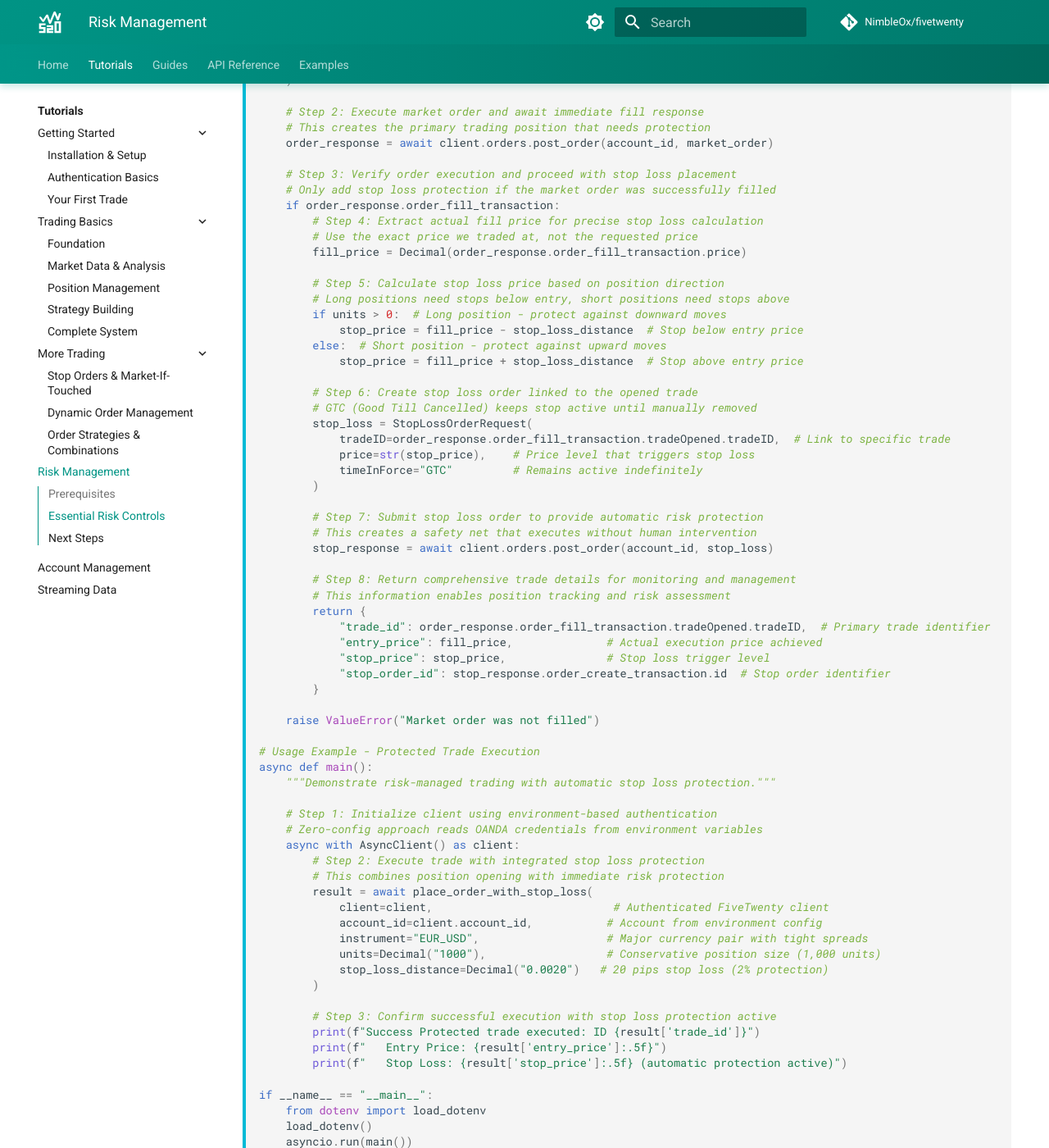
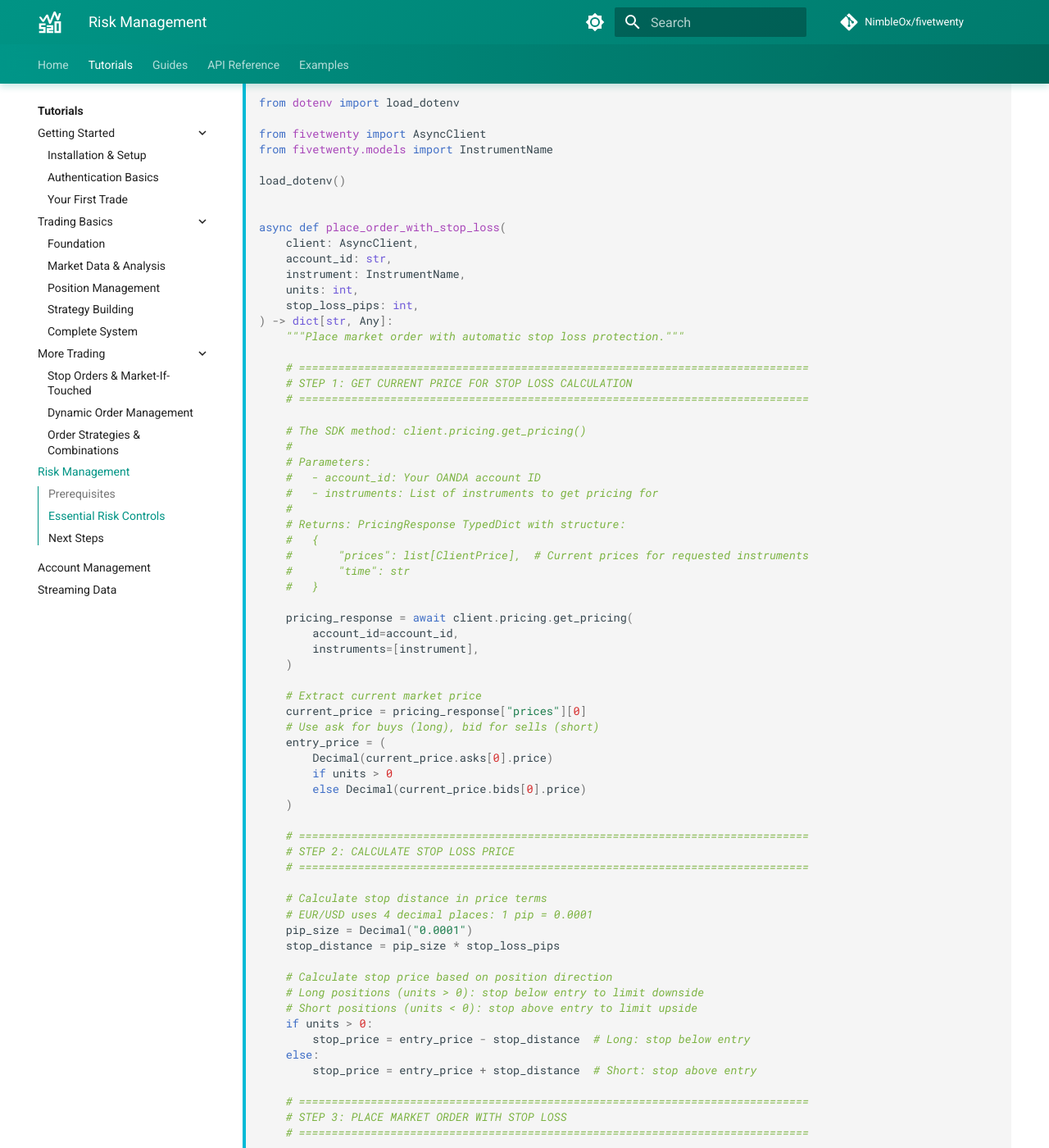
Before and after one commit to NimbleOx/fivetwenty, an MkDocs documentation site: the page built from docs/tutorials/risk-management.md, in a window 1280 px wide and 1400 px high, scrolled down 1169 px. Shown: the whole window at 82% size. Built offline with MkDocs 1.6.1 and Material for MkDocs 9.7.7, drawn with Linux system fonts in a browser that asks for light colours; comment, search, counter and statistics services are not loaded; some of the changed text lies outside the part shown.

Commit message:
Standardize code blocks in risk-management.md tutorial

````diff
--- a/docs/tutorials/risk-management.md
+++ b/docs/tutorials/risk-management.md
@@ -19,100 +19,179 @@
 
 ### Stop Loss Orders
 
-<!-- fragment: Demo stop loss implementation with ternary operators and type annotation issues -->
+Stop loss orders are the foundation of effective risk management in trading. Without stop losses, a single adverse market move can wipe out weeks or months of profitable trades. By automatically closing positions at predetermined price levels, stop losses protect your capital from catastrophic losses while allowing profitable trades to run. Every professional trading strategy includes stop loss protection as a non-negotiable risk control.
+
+The FiveTwenty SDK provides a streamlined approach to stop loss management using the `stop_loss` parameter on market orders. This creates a "stopLossOnFill" order that automatically activates when your market order executes, ensuring immediate risk protection without the complexity of managing separate stop loss orders. This example demonstrates how to calculate appropriate stop levels based on position direction and attach them to trades in a single, atomic operation.
+
+<!-- filepath: docs/tutorials/risk-management/example_stop_loss.py -->
 ```python
+"""Demonstrate stop loss order placement for automated risk protection.
+
+This example shows how to:
+- Calculate stop loss price based on position direction and risk tolerance
+- Place a market order with automatic stop loss protection
+- Use stopLossOnFill for immediate risk management
+- Verify trade execution and stop loss attachment
+"""
+
 import asyncio
 from decimal import Decimal
+from typing import Any
+
+from dotenv import load_dotenv
+
 from fivetwenty import AsyncClient
-from fivetwenty.models import (
-    MarketOrderRequest,
-    StopLossOrderRequest,
-    TimeInForce
-)
+from fivetwenty.models import InstrumentName
+
+load_dotenv()
+
 
 async def place_order_with_stop_loss(
     client: AsyncClient,
     account_id: str,
-    instrument: str,
-    units: Decimal,
-    stop_loss_distance: Decimal
-) -> dict:
-    """Place market order with automatic stop loss protection for capital preservation."""
+    instrument: InstrumentName,
+    units: int,
+    stop_loss_pips: int,
+) -> dict[str, Any]:
+    """Place market order with automatic stop loss protection."""
 
-    # Step 1: Create market order with specific execution requirements
-    # FOK (Fill or Kill) ensures order executes completely or not at all
-    market_order = MarketOrderRequest(
-        instrument=instrument,           # Currency pair to trade
-        units=units,                    # Position size (positive=long, negative=short)
-        time_in_force=TimeInForce.FOK,  # Fill completely or cancel immediately
+    # ==============================================================================
+    # STEP 1: GET CURRENT PRICE FOR STOP LOSS CALCULATION
+    # ==============================================================================
+
+    # The SDK method: client.pricing.get_pricing()
+    #
+    # Parameters:
+    #   - account_id: Your OANDA account ID
+    #   - instruments: List of instruments to get pricing for
+    #
+    # Returns: PricingResponse TypedDict with structure:
+    #   {
+    #       "prices": list[ClientPrice],  # Current prices for requested instruments
+    #       "time": str
+    #   }
+
+    pricing_response = await client.pricing.get_pricing(
+        account_id=account_id,
+        instruments=[instrument],
     )
 
-    # Step 2: Execute market order and await immediate fill response
-    # This creates the primary trading position that needs protection
-    order_response = await client.orders.post_order(account_id, market_order)
+    # Extract current market price
+    current_price = pricing_response["prices"][0]
+    # Use ask for buys (long), bid for sells (short)
+    entry_price = (
+        Decimal(current_price.asks[0].price)
+        if units > 0
+        else Decimal(current_price.bids[0].price)
+    )
 
-    # Step 3: Verify order execution and proceed with stop loss placement
-    # Only add stop loss protection if the market order was successfully filled
-    if order_response.order_fill_transaction:
-        # Step 4: Extract actual fill price for precise stop loss calculation
-        # Use the exact price we traded at, not the requested price
-        fill_price = Decimal(order_response.order_fill_transaction.price)
+    # ==============================================================================
+    # STEP 2: CALCULATE STOP LOSS PRICE
+    # ==============================================================================
 
-        # Step 5: Calculate stop loss price based on position direction
-        # Long positions need stops below entry, short positions need stops above
-        if units > 0:  # Long position - protect against downward moves
-            stop_price = fill_price - stop_loss_distance  # Stop below entry price
-        else:  # Short position - protect against upward moves
-            stop_price = fill_price + stop_loss_distance  # Stop above entry price
+    # Calculate stop distance in price terms
+    # EUR/USD uses 4 decimal places: 1 pip = 0.0001
+    pip_size = Decimal("0.0001")
+    stop_distance = pip_size * stop_loss_pips
 
-        # Step 6: Create stop loss order linked to the opened trade
-        # GTC (Good Till Cancelled) keeps stop active until manually removed
-        stop_loss = StopLossOrderRequest(
-            tradeID=order_response.order_fill_transaction.tradeOpened.tradeID,  # Link to specific trade
-            price=str(stop_price),    # Price level that triggers stop loss
-            timeInForce="GTC"         # Remains active indefinitely
+    # Calculate stop price based on position direction
+    # Long positions (units > 0): stop below entry to limit downside
+    # Short positions (units < 0): stop above entry to limit upside
+    if units > 0:
+        stop_price = entry_price - stop_distance  # Long: stop below entry
+    else:
+        stop_price = entry_price + stop_distance  # Short: stop above entry
+
+    # ==============================================================================
+    # STEP 3: PLACE MARKET ORDER WITH STOP LOSS
+    # ==============================================================================
+
+    # The SDK method: client.orders.post_market_order()
+    #
+    # Parameters:
+    #   - account_id: Your OANDA account ID
+    #   - instrument: Currency pair to trade
+    #   - units: Position size (positive=long, negative=short)
+    #   - stop_loss: Stop loss price (creates stopLossOnFill order)
+    #
+    # Returns: OrderResponse TypedDict with structure:
+    #   {
+    #       "orderFillTransaction": OrderFillTransaction or None
+    #       "orderCreateTransaction": OrderCreateTransaction or None
+    #       "relatedTransactionIDs": list[str]
+    #       "lastTransactionID": str
+    #   }
+    #
+    # NOTE: RECOMMENDED PATTERN - Use stop_loss parameter for automatic risk
+    #       management that activates when the order fills. This is preferred
+    #       over creating separate stop loss orders after the trade.
+
+    order_response = await client.orders.post_market_order(
+        account_id=account_id,
+        instrument=instrument,
+        units=units,
+        stop_loss=stop_price,  # Automatic stop loss on fill
+    )
+
+    # Verify order was filled before proceeding
+    if not order_response.get("orderFillTransaction"):
+        raise ValueError("Market order was not filled")
+
+    fill_transaction = order_response["orderFillTransaction"]
+
+    # ==============================================================================
+    # STEP 4: VERIFY TRADE AND STOP LOSS ATTACHMENT
+    # ==============================================================================
+
+    # Extract trade details from fill transaction
+    trade_opened = fill_transaction.trade_opened
+    if not trade_opened:
+        raise ValueError("No trade was opened by this order")
+
+    # Actual fill price may differ slightly from estimated entry price
+    actual_fill_price = fill_transaction.price
+
+    return {
+        "trade_id": trade_opened.trade_id,
+        "entry_price": actual_fill_price,
+        "stop_price": stop_price,
+        "stop_distance_pips": stop_loss_pips,
+        "fill_transaction_id": order_response["lastTransactionID"],
+    }
+
+
+async def main() -> None:
+    """Execute protected trade with automatic stop loss."""
+
+    # ==============================================================================
+    # CONNECT TO OANDA
+    # ==============================================================================
+
+    # AsyncClient automatically reads FIVETWENTY_OANDA_* environment variables
+    # Context manager ensures proper cleanup of HTTP connections
+    async with AsyncClient() as client:
+        # ==============================================================================
+        # PLACE PROTECTED TRADE
+        # ==============================================================================
+
+        # Place trade with 20-pip stop loss protection
+        result = await place_order_with_stop_loss(
+            client=client,
+            account_id=client.account_id,
+            instrument=InstrumentName.EUR_USD,
+            units=1000,  # Long position (buy)
+            stop_loss_pips=20,  # 20 pips = $20 risk on 1000 units
         )
 
-        # Step 7: Submit stop loss order to provide automatic risk protection
-        # This creates a safety net that executes without human intervention
-        stop_response = await client.orders.post_order(account_id, stop_loss)
+        # Display execution details
+        print("Protected trade executed:")
+        print(f"  Trade ID: {result['trade_id']}")
+        print(f"  Entry Price: {result['entry_price']:.5f}")
+        print(f"  Stop Loss: {result['stop_price']:.5f}")
+        print(f"  Protection: {result['stop_distance_pips']} pips")
 
-        # Step 8: Return comprehensive trade details for monitoring and management
-        # This information enables position tracking and risk assessment
-        return {
-            "trade_id": order_response.order_fill_transaction.tradeOpened.tradeID,  # Primary trade identifier
-            "entry_price": fill_price,              # Actual execution price achieved
-            "stop_price": stop_price,               # Stop loss trigger level
-            "stop_order_id": stop_response.order_create_transaction.id  # Stop order identifier
-        }
-
-    raise ValueError("Market order was not filled")
-
-# Usage Example - Protected Trade Execution
-async def main():
-    """Demonstrate risk-managed trading with automatic stop loss protection."""
-
-    # Step 1: Initialize client using environment-based authentication
-    # Zero-config approach reads OANDA credentials from environment variables
-    async with AsyncClient() as client:
-        # Step 2: Execute trade with integrated stop loss protection
-        # This combines position opening with immediate risk protection
-        result = await place_order_with_stop_loss(
-            client=client,                           # Authenticated FiveTwenty client
-            account_id=client.account_id,           # Account from environment config
-            instrument="EUR_USD",                   # Major currency pair with tight spreads
-            units=Decimal("1000"),                  # Conservative position size (1,000 units)
-            stop_loss_distance=Decimal("0.0020")   # 20 pips stop loss (2% protection)
-        )
-
-        # Step 3: Confirm successful execution with stop loss protection active
-        print(f"Success Protected trade executed: ID {result['trade_id']}")
-        print(f"   Entry Price: {result['entry_price']:.5f}")
-        print(f"   Stop Loss: {result['stop_price']:.5f} (automatic protection active)")
 
 if __name__ == "__main__":
-    from dotenv import load_dotenv
-    load_dotenv()
     asyncio.run(main())
 ```
 
````
